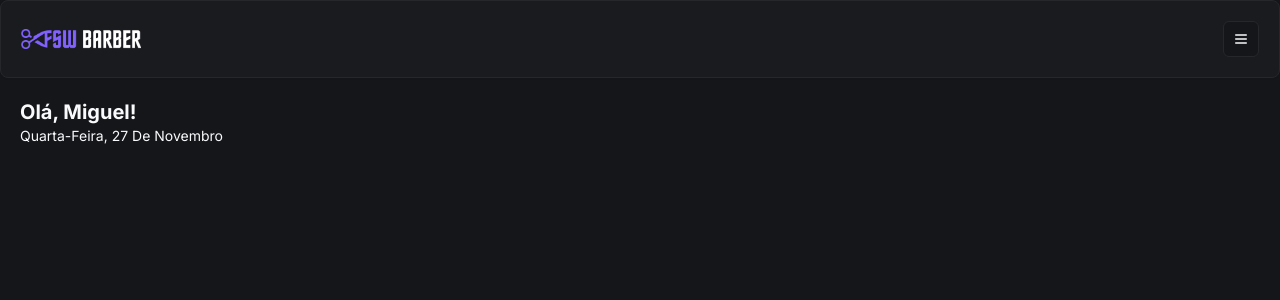
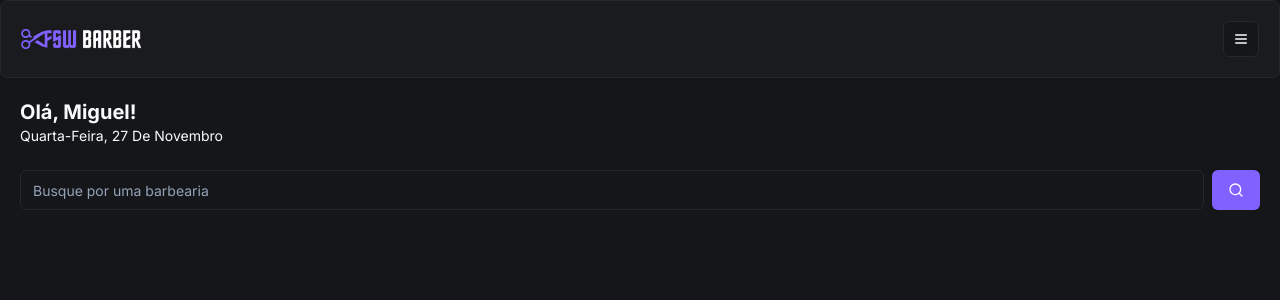
Before and after one commit to vitoralveschaves/barber-application, a Next.js app: page / in a window 1280 px wide. Shown: the top 300 px of the page. Built offline with nearby package versions, Linux system fonts and the light colour scheme.

Commit message:
feat: add initial search component

```diff
--- /dev/null
+++ b/app/(home)/_components/search.tsx
@@ -0,0 +1,18 @@
+"use client"
+
+import { Button } from "@/app/_components/ui/button";
+import { Input } from "@/app/_components/ui/input";
+import { SearchIcon } from "lucide-react";
+
+const Search = () => {
+  return (
+    <div className="flex items-center gap-2">
+      <Input placeholder="Busque por uma barbearia" />
+      <Button variant={"default"}>
+        <SearchIcon size={18} />
+      </Button>
+    </div>
+  )
+}
+
+export default Search;
--- a/app/(home)/page.tsx
+++ b/app/(home)/page.tsx
@@ -1,6 +1,7 @@
 import { format } from "date-fns";
 import Header from "../_components/header";
 import { ptBR } from "date-fns/locale";
+import Search from "./_components/search";
 
 export default function Home() {
   return (
@@ -13,6 +14,10 @@
           {format(new Date(), "EEEE, d 'de' MMMM", { locale: ptBR })}
         </p>
       </div>
+
+      <div className="px-5 mt-6">
+        <Search />
+      </div>
     </div>
   );
 }
--- /dev/null
+++ b/app/_components/ui/input.tsx
@@ -0,0 +1,22 @@
+import * as React from "react"
+
+import { cn } from "@/app/_lib/utils"
+
+const Input = React.forwardRef<HTMLInputElement, React.ComponentProps<"input">>(
+  ({ className, type, ...props }, ref) => {
+    return (
+      <input
+        type={type}
+        className={cn(
+          "flex h-10 w-full rounded-md border border-input bg-background px-3 py-2 text-base ring-offset-background file:border-0 file:bg-transparent file:text-sm file:font-medium file:text-foreground placeholder:text-muted-foreground focus-visible:outline-none focus-visible:ring-2 focus-visible:ring-ring focus-visible:ring-offset-2 disabled:cursor-not-allowed disabled:opacity-50 md:text-sm",
+          className
+        )}
+        ref={ref}
+        {...props}
+      />
+    )
+  }
+)
+Input.displayName = "Input"
+
+export { Input }
```
